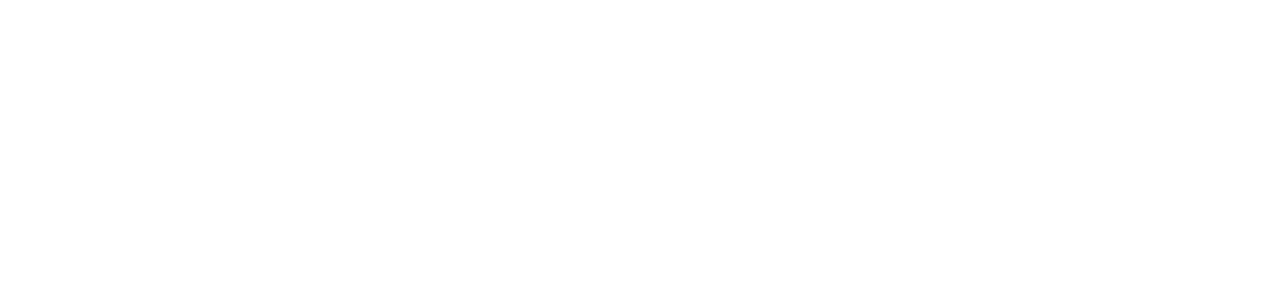
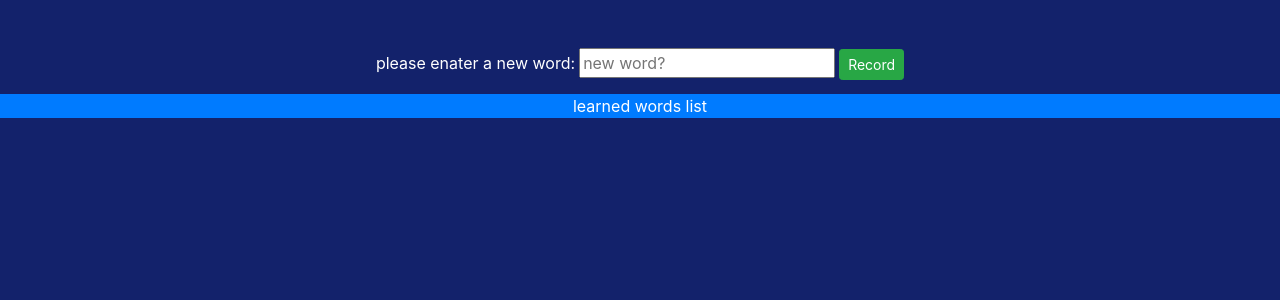
Before and after one commit to aminhavasi/eng-react, a React (Create React App) app: page /new in a window 1280 px wide. Shown: the top 300 px of the page. Built offline with nearby package versions, Linux system fonts and the light colour scheme.

Commit message:
new words changes

```diff
--- a/src/App.js
+++ b/src/App.js
@@ -1,13 +1,14 @@
 import React from 'react';
 import Eng from './eng';
 import { Switch, Route, Redirect } from 'react-router-dom';
+import New from './components/newWords/new';
 
 function App() {
     return (
         <div className="App">
             <Switch>
                 <Route exact path="/" component={Eng} />
-                <Route path="/new" component={null} />
+                <Route path="/new" component={New} />
                 <Route path="/learn" component={null} />
                 <Route path="/notFound" component={null} />
                 <Redirect to="/notFound" />
--- /dev/null
+++ b/src/components/newWords/new.css
@@ -0,0 +1,4 @@
+.new {
+    min-height: 100vh;
+    background-color: #13226b;
+}
--- /dev/null
+++ b/src/components/newWords/new.js
@@ -0,0 +1,33 @@
+import React from 'react';
+import './new.css';
+const New = () => {
+    return (
+        <div className="new">
+            <div
+                className=""
+                style={{
+                    display: 'flex',
+                    justifyContent: 'center',
+                }}
+            >
+                <form className="mt-5 text-white">
+                    <label className="mr-1">please enater a new word:</label>
+                    <input className="form-group" placeholder="new word?" />
+                    <button
+                        className="btn btn-sm btn-success ml-1"
+                        type="submit"
+                    >
+                        Record
+                    </button>
+                </form>
+            </div>
+            <div className="text-white bg-primary text-center">
+                <a style={{ color: 'white' }} href="/learn">
+                    learned words list
+                </a>
+            </div>
+        </div>
+    );
+};
+
+export default New;
```
